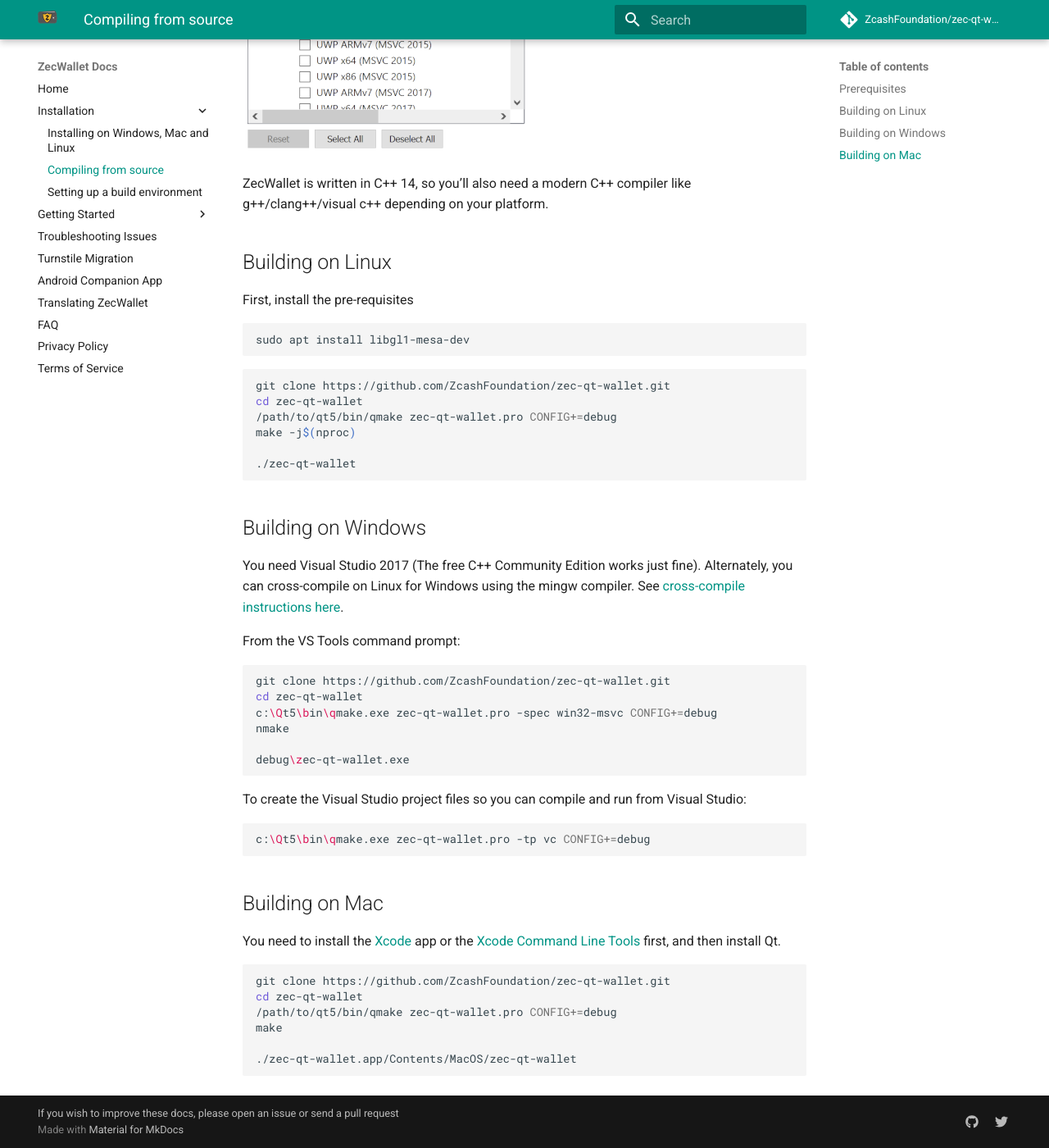
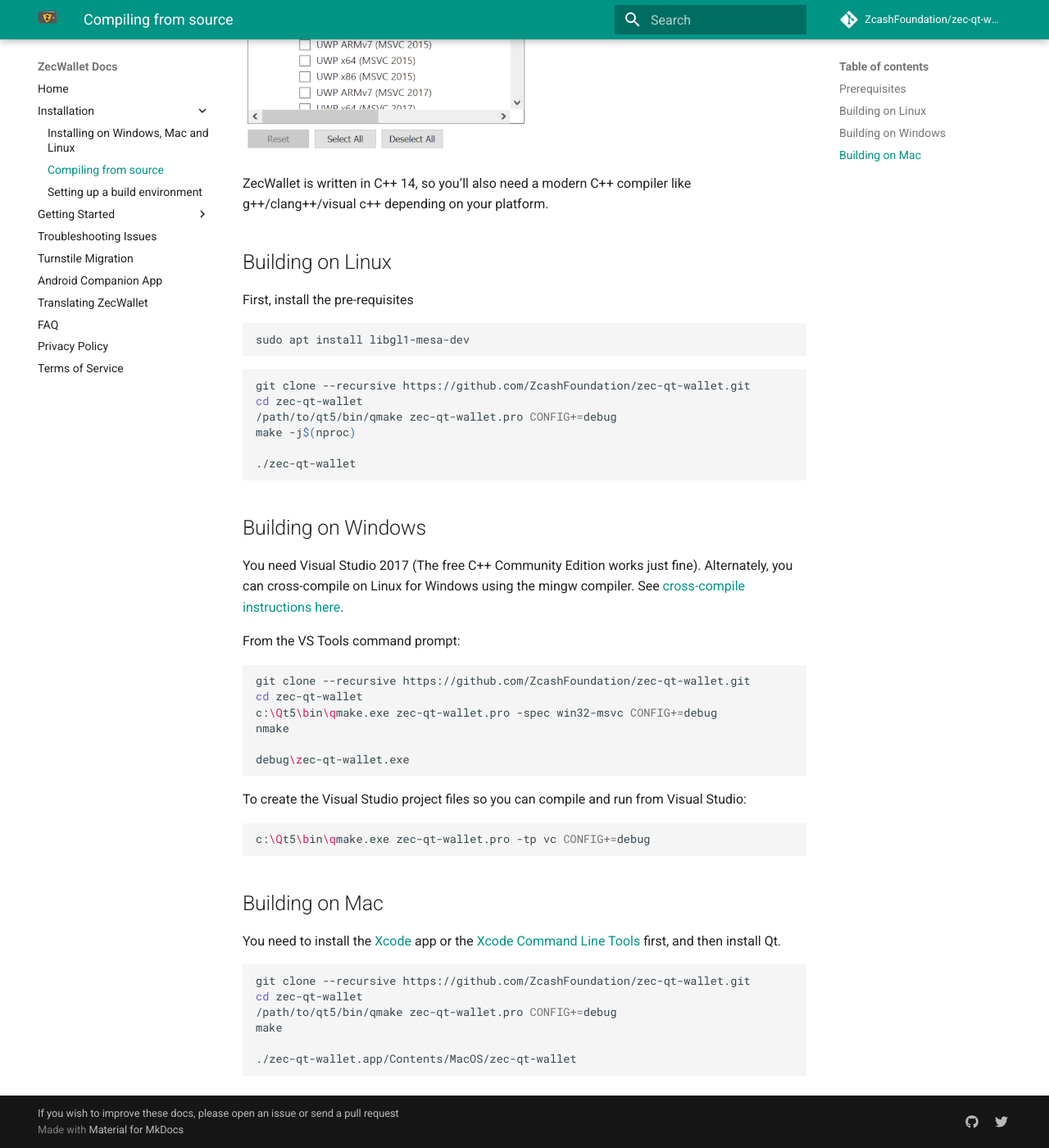
Before and after one commit to adityapk00/zqw-docs, an MkDocs documentation site: the page built from docs/compile-from-source.md, in a window 1280 px wide and 1400 px high, scrolled down 582 px. Shown: the whole window at 82% size. Built offline with MkDocs 1.6.1 and Material for MkDocs 9.7.7, drawn with Linux system fonts in a browser that asks for light colours; comment, search, counter and statistics services are not loaded.

Commit message:
Add recursive flag to git clone

````diff
--- a/docs/compile-from-source.md
+++ b/docs/compile-from-source.md
@@ -18,7 +18,7 @@
 ```
 
 ``` bash
-git clone https://github.com/ZcashFoundation/zec-qt-wallet.git
+git clone --recursive https://github.com/ZcashFoundation/zec-qt-wallet.git
 cd zec-qt-wallet
 /path/to/qt5/bin/qmake zec-qt-wallet.pro CONFIG+=debug
 make -j$(nproc)
@@ -33,7 +33,7 @@
 From the VS Tools command prompt:
 
 ``` bash
-git clone https://github.com/ZcashFoundation/zec-qt-wallet.git
+git clone --recursive https://github.com/ZcashFoundation/zec-qt-wallet.git
 cd zec-qt-wallet
 c:\Qt5\bin\qmake.exe zec-qt-wallet.pro -spec win32-msvc CONFIG+=debug
 nmake
@@ -51,7 +51,7 @@
 You need to install the [Xcode](https://developer.apple.com/xcode/) app or the [Xcode Command Line Tools](https://developer.apple.com/downloads/index.action) first, and then install Qt.
 
 ``` bash
-git clone https://github.com/ZcashFoundation/zec-qt-wallet.git
+git clone --recursive https://github.com/ZcashFoundation/zec-qt-wallet.git
 cd zec-qt-wallet
 /path/to/qt5/bin/qmake zec-qt-wallet.pro CONFIG+=debug
 make
````
Also changed, not shown: docs/installation.md (+1 -1 lines), docs/setting-up-build-env.md (+1 -1 lines).
